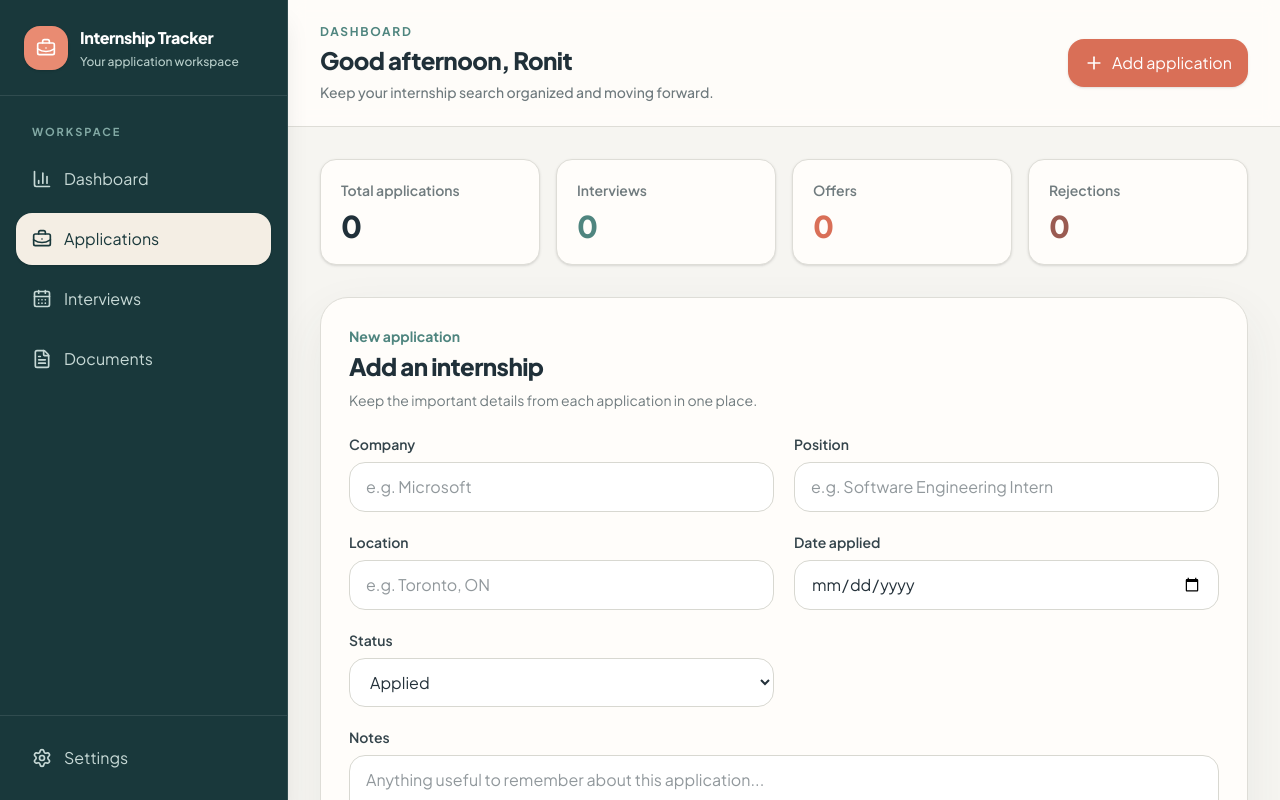
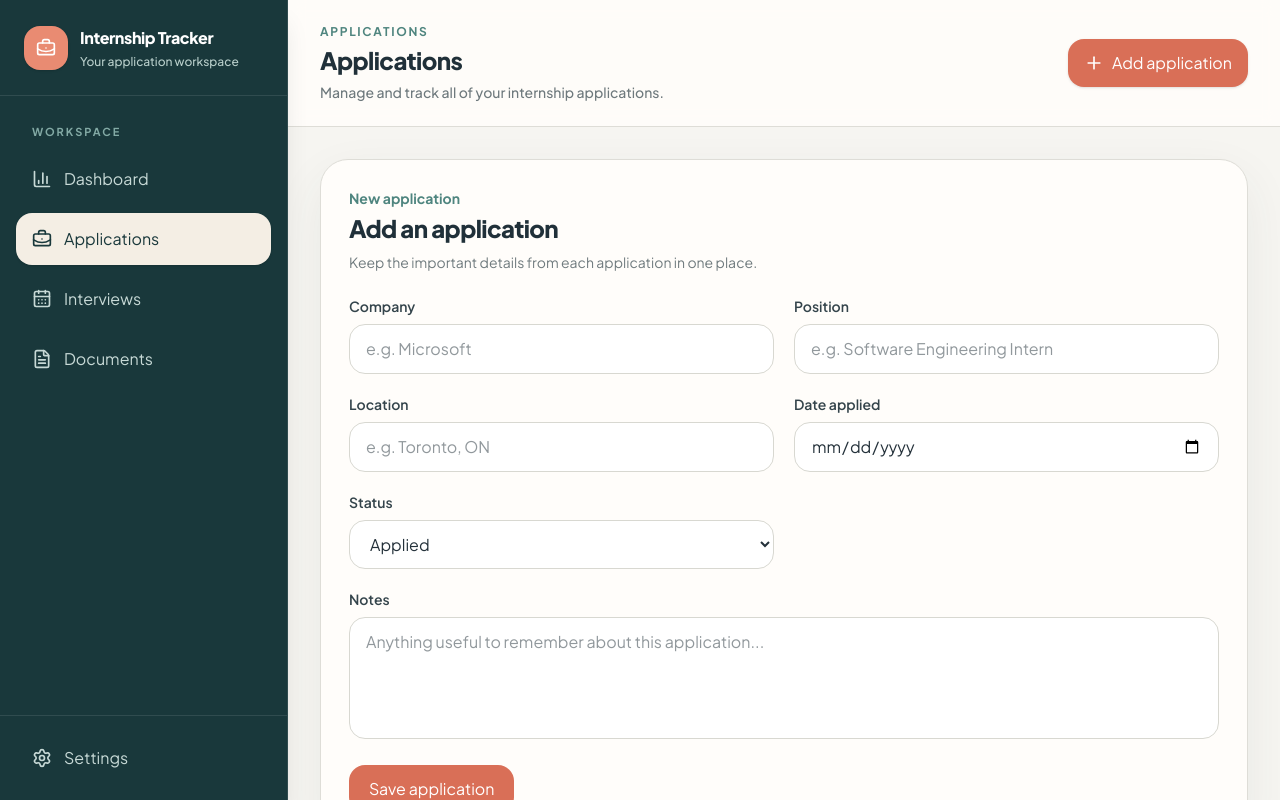
Before and after one commit to ronitbhanot4/internship-tracker, a React (Vite) app: page / in a window 1280 px wide. Both pictures are taken after a click on the button "Applications". Shown: the top 800 px of the page. Built offline with nearby package versions, Linux system fonts and the light colour scheme.

Commit message:
Separate dashboard and applications views

```diff
--- a/src/App.tsx
+++ b/src/App.tsx
@@ -316,16 +316,28 @@ const handleEdit = (application: Application) => {
 
               <div>
                 <p className="mb-1 text-xs font-bold uppercase tracking-[0.14em] text-[#4f857f]">
-                  Dashboard
+                  {activePage}
                 </p>
 
                 <h1 className="text-xl font-extrabold tracking-tight text-[#203039] sm:text-2xl">
-                  Good afternoon, Ronit
-                </h1>
+  {activePage === "Dashboard"
+    ? "Good afternoon, Ronit"
+    : activePage === "Applications"
+      ? "Applications"
+      : activePage === "Interviews"
+        ? "Interviews"
+        : "Documents"}
+</h1>
 
-                <p className="mt-1.5 text-sm font-medium text-[#6e797d]">
-                  Keep your internship search organized and moving forward.
-                </p>
+<p className="mt-1.5 text-sm font-medium text-[#6e797d]">
+  {activePage === "Dashboard"
+    ? "Keep your internship search organized and moving forward."
+    : activePage === "Applications"
+      ? "Manage and track all of your internship applications."
+      : activePage === "Interviews"
+        ? "Keep track of your upcoming and completed interviews."
+        : "Keep your resumes, cover letters, and application documents organized."}
+</p>
               </div>
             </div>
 
@@ -345,6 +357,9 @@ const handleEdit = (application: Application) => {
         </header>
 
         <div className="mx-auto max-w-7xl px-5 py-8 sm:px-8">
+
+
+{activePage === "Dashboard" && (
 
           <section className="mb-8 grid gap-4 sm:grid-cols-2 xl:grid-cols-4">
   <div className="rounded-2xl border border-[#deddd7] bg-[#fffdfa] p-5 shadow-sm">
@@ -377,6 +392,7 @@ const handleEdit = (application: Application) => {
     </p>
   </div>
 </section>
+)}      {activePage === "Applications" && (
           <section className="rounded-[28px] border border-[#deddd7] bg-[#fffdfa] p-7 shadow-[0_18px_50px_rgba(54,70,70,0.07)]">
   <div className="mb-6">
     <p className="text-sm font-bold text-[#4f857f]">
@@ -384,7 +400,7 @@ const handleEdit = (application: Application) => {
     </p>
 
     <h2 className="mt-1 text-2xl font-extrabold tracking-tight text-[#203039]">
-      {editingId !== null ? "Edit application" : "Add an internship"}
+      {editingId !== null ? "Edit application" : "Add an application"}
     </h2>
 
     <p className="mt-2 text-sm text-[#707b7e]">
@@ -497,7 +513,8 @@ const handleEdit = (application: Application) => {
     </div>
   </form>
 </section>
-
+)}
+{activePage === "Applications" && (
 <section className="mt-8 rounded-[28px] border border-[#deddd7] bg-[#fffdfa] p-7 shadow-[0_18px_50px_rgba(54,70,70,0.07)]">
   <div className="mb-6">
     <p className="text-sm font-bold text-[#4f857f]">
@@ -630,6 +647,7 @@ const handleEdit = (application: Application) => {
     </div>
   )}
 </section>
+)}
         </div>
       </main>
     </div>
```
